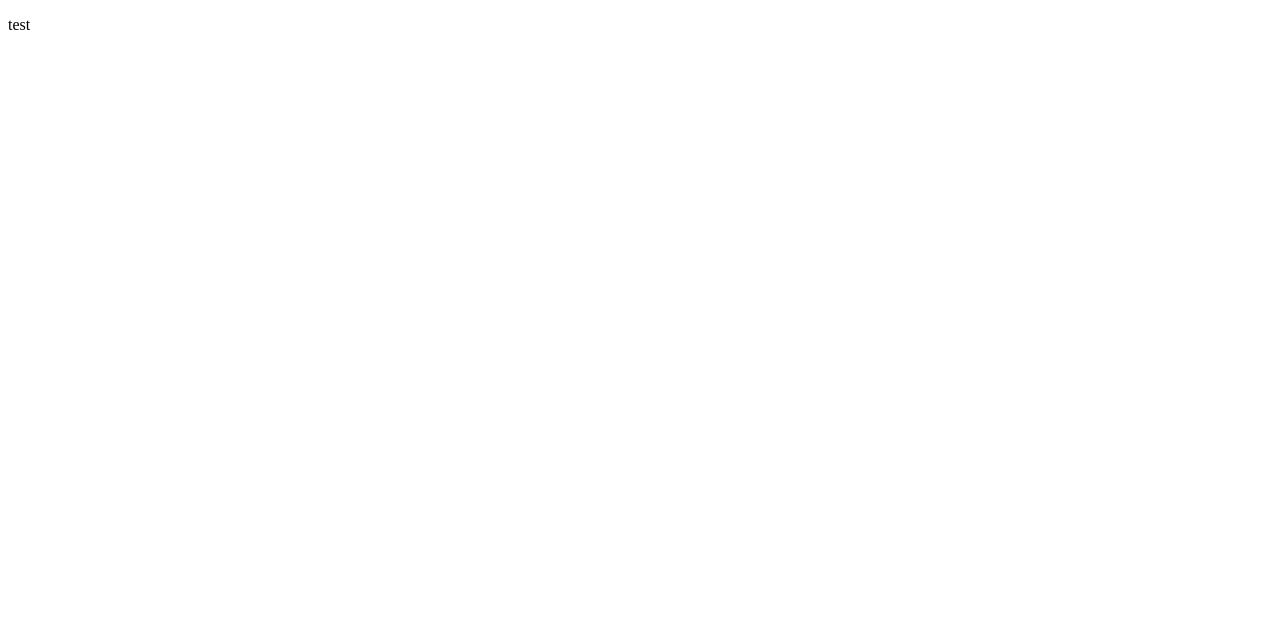
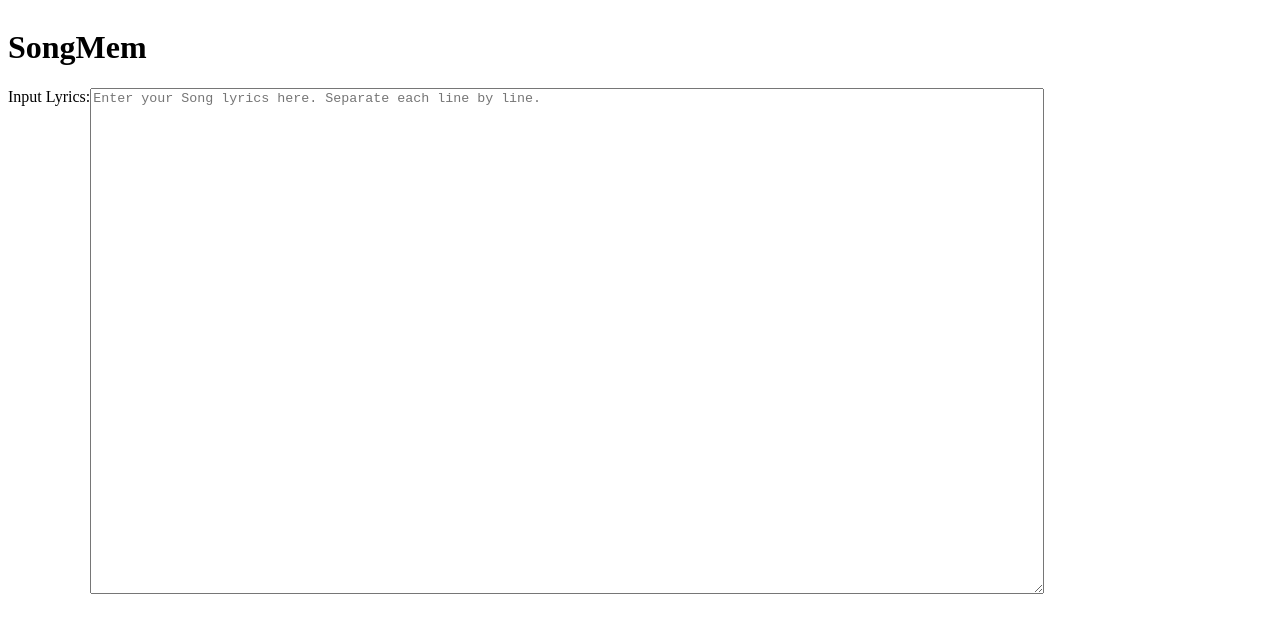
Before and after one commit to meiou9sei/songMem, a React (Create React App) app: page / in a window 1280 px wide. Shown: the top 632 px of the page. Built offline with nearby package versions, Linux system fonts and the light colour scheme.

Commit message:
create basic text input and header

```diff
--- a/package.json
+++ b/package.json
@@ -9,6 +9,7 @@
     "react": "^18.2.0",
     "react-dom": "^18.2.0",
     "react-scripts": "5.0.1",
+    "styled-components": "^5.3.5",
     "web-vitals": "^2.1.4"
   },
   "scripts": {
--- a/src/App.js
+++ b/src/App.js
@@ -1,7 +1,11 @@
+import Header from "./components/Header";
+import NewSongInput from "./components/NewSongInput";
+
 function App() {
   return (
     <div className="App">
-      <p>test</p>
+      <Header />
+      <NewSongInput />
     </div>
   );
 }
@@ -59,6 +63,9 @@ process:
     -- can delete songMems
     -- can load songMem
 
+  themes:
+    -- light mode/dark mode stylesheets and toggle. implement with styled components after you're done w/ program
+    -- (have basic css for now)
 
   * I don't think users should be able to edit lyrics?
     - lyrics don't change, and allowing them to edit it will cause a lot of hassle
--- a/src/components/Header.js
+++ b/src/components/Header.js
@@ -0,0 +1,11 @@
+import { StyledHeader } from './styles/Header.styled'
+
+const Header = () => {
+    return (
+        <StyledHeader>
+            <h1>SongMem</h1>
+        </StyledHeader>
+    );
+}
+
+export default Header;
--- /dev/null
+++ b/src/components/NewSongInput.js
@@ -0,0 +1,12 @@
+import { StyledNewSongInput } from "./styles/NewSongInput.styled";
+
+const NewSongInput = () => {
+    return (
+        <StyledNewSongInput >
+            <label htmlFor="newlyrics">Input Lyrics:</label>
+            <textarea type="text" id="newlyrics" placeholder="Enter your Song lyrics here. Separate each line by line." />
+        </StyledNewSongInput>
+    );
+}
+
+export default NewSongInput;
--- /dev/null
+++ b/src/components/styles/Header.styled.js
@@ -0,0 +1,7 @@
+import styled from "styled-components";
+
+export const StyledHeader = styled.header`
+    width: 100%;
+
+    display: flex;
+`
--- /dev/null
+++ b/src/components/styles/NewSongInput.styled.js
@@ -0,0 +1,12 @@
+import styled from "styled-components";
+
+export const StyledNewSongInput = styled.div`
+    width: 100%;
+
+    display: flex;
+
+    textarea {
+        height: 500px;
+        width: 75%;
+    }
+`
```
Also changed, not shown: 1 other file (tests, documents, lock files or other folders).
